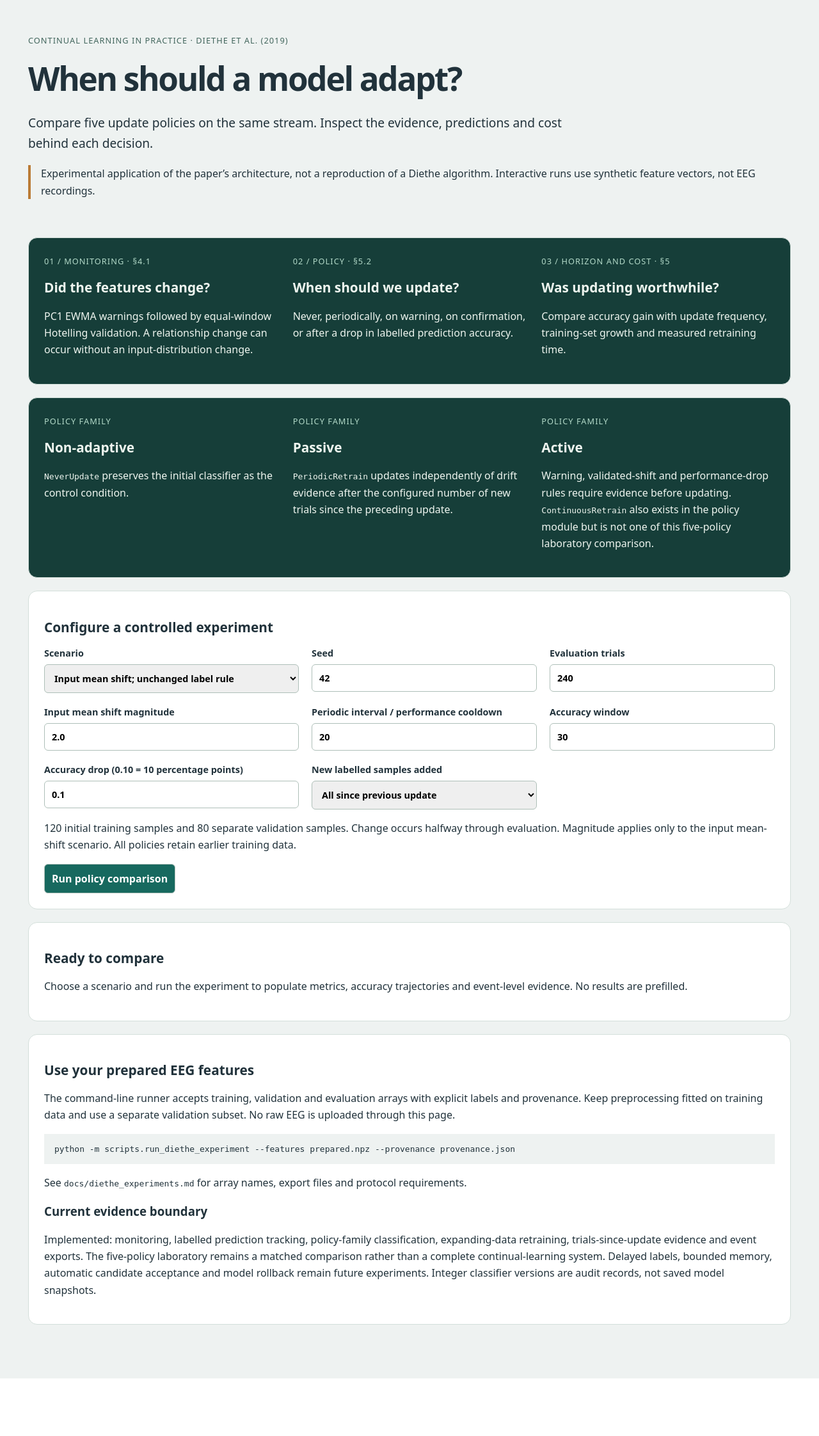
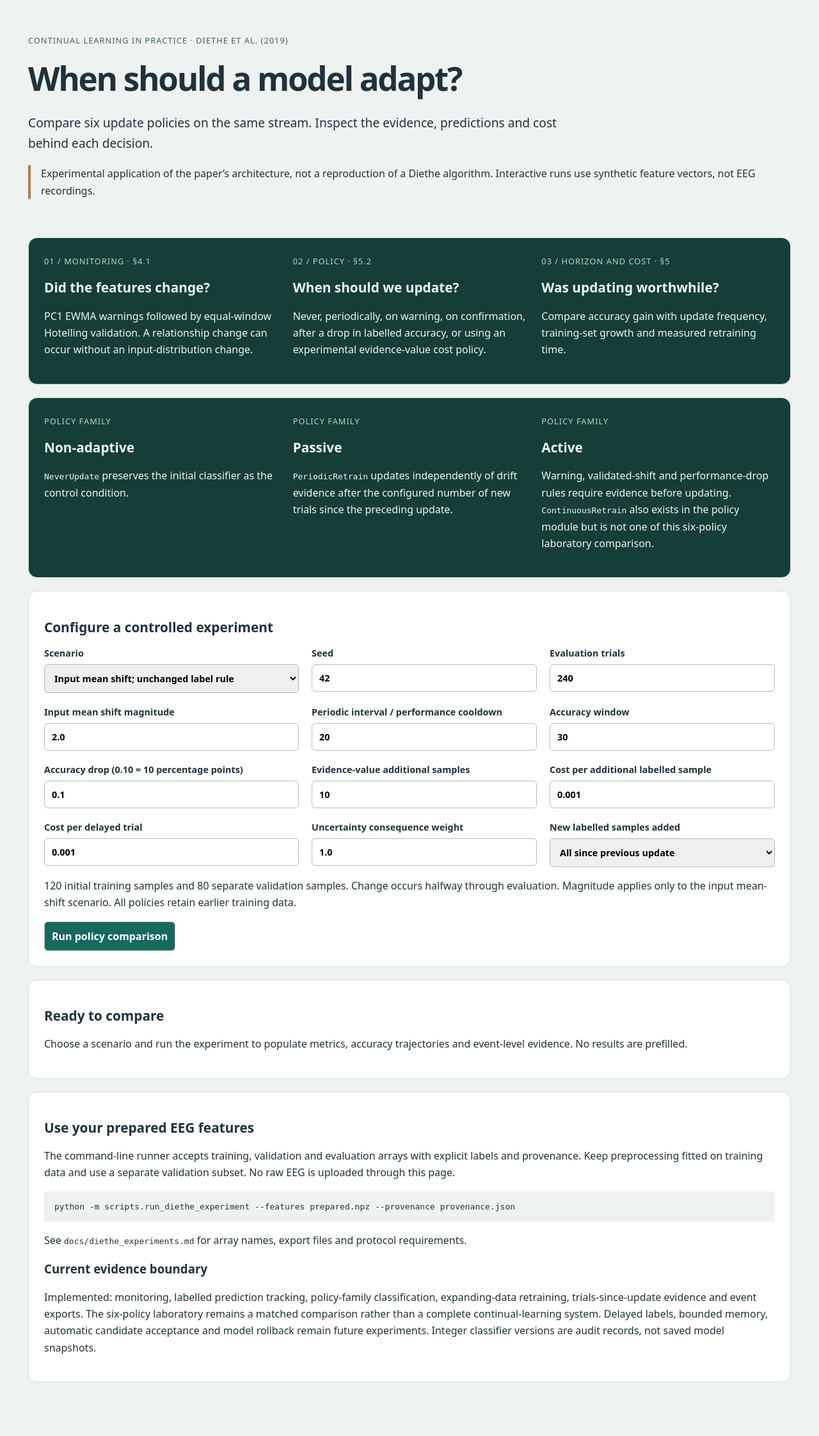
Before and after one commit to hlin863/ewma_covariate_shift_demo, a Flask app: page /results/diethe in a window 1280 px wide. Shown: the part 72-2316 px from the top of the page at 64% size. Before the commit the page ends 2226 px from the top, so only its background shows below. Run offline with Flask 3, Linux system fonts and the light colour scheme.

Commit message:
feat: expose evidence-value experimental policy settings and decisions

```diff
--- a/templates/diethe.html
+++ b/templates/diethe.html
@@ -6,10 +6,10 @@
 <body><main>
 <nav><a href="{{ url_for('home') }}">← Research hub</a><a href="{{ url_for('results_catalog') }}">All results</a><a href="{{ url_for('complementary_results') }}">Complementary monitoring</a>{% include '_research_navigation.html' %}</nav>
 <header><p class="eyebrow">Continual Learning in Practice · Diethe et al. (2019)</p>
-<h1>When should a model adapt?</h1><p class="lead">Compare five update policies on the same stream. Inspect the evidence, predictions and cost behind each decision.</p>
+<h1>When should a model adapt?</h1><p class="lead">Compare six update policies on the same stream. Inspect the evidence, predictions and cost behind each decision.</p>
 <p class="boundary">Experimental application of the paper’s architecture, not a reproduction of a Diethe algorithm. Interactive runs use synthetic feature vectors, not EEG recordings.</p></header>
-<section class="questions"><article><span>01 / Monitoring · §4.1</span><h2>Did the features change?</h2><p>PC1 EWMA warnings followed by equal-window Hotelling validation. A relationship change can occur without an input-distribution change.</p></article><article><span>02 / Policy · §5.2</span><h2>When should we update?</h2><p>Never, periodically, on warning, on confirmation, or after a drop in labelled prediction accuracy.</p></article><article><span>03 / Horizon and cost · §5</span><h2>Was updating worthwhile?</h2><p>Compare accuracy gain with update frequency, training-set growth and measured retraining time.</p></article></section>
-<section class="questions"><article><span>Policy family</span><h2>Non-adaptive</h2><p><code>NeverUpdate</code> preserves the initial classifier as the control condition.</p></article><article><span>Policy family</span><h2>Passive</h2><p><code>PeriodicRetrain</code> updates independently of drift evidence after the configured number of new trials since the preceding update.</p></article><article><span>Policy family</span><h2>Active</h2><p>Warning, validated-shift and performance-drop rules require evidence before updating. <code>ContinuousRetrain</code> also exists in the policy module but is not one of this five-policy laboratory comparison.</p></article></section>
+<section class="questions"><article><span>01 / Monitoring · §4.1</span><h2>Did the features change?</h2><p>PC1 EWMA warnings followed by equal-window Hotelling validation. A relationship change can occur without an input-distribution change.</p></article><article><span>02 / Policy · §5.2</span><h2>When should we update?</h2><p>Never, periodically, on warning, on confirmation, after a drop in labelled accuracy, or using an experimental evidence-value cost policy.</p></article><article><span>03 / Horizon and cost · §5</span><h2>Was updating worthwhile?</h2><p>Compare accuracy gain with update frequency, training-set growth and measured retraining time.</p></article></section>
+<section class="questions"><article><span>Policy family</span><h2>Non-adaptive</h2><p><code>NeverUpdate</code> preserves the initial classifier as the control condition.</p></article><article><span>Policy family</span><h2>Passive</h2><p><code>PeriodicRetrain</code> updates independently of drift evidence after the configured number of new trials since the preceding update.</p></article><article><span>Policy family</span><h2>Active</h2><p>Warning, validated-shift and performance-drop rules require evidence before updating. <code>ContinuousRetrain</code> also exists in the policy module but is not one of this six-policy laboratory comparison.</p></article></section>
 <section><h2>Configure a controlled experiment</h2>
 {% if error %}<p role="alert" class="error">{{ error }}</p>{% endif %}
 <form method="post"><div class="controls">
@@ -20,6 +20,10 @@
 <label>Periodic interval / performance cooldown<input name="interval" type="number" min="5" max="100" value="{{ values.interval }}" required></label>
 <label>Accuracy window<input name="performance_window" type="number" min="5" max="100" value="{{ values.performance_window }}" required></label>
 <label>Accuracy drop (0.10 = 10 percentage points)<input name="accuracy_drop" type="number" min="0.01" max="1" step="0.01" value="{{ values.accuracy_drop }}" required></label>
+<label>Evidence-value additional samples<input name="evidence_samples" type="number" min="1" max="500" value="{{ values.evidence_samples }}" required></label>
+<label>Cost per additional labelled sample<input name="evidence_sample_cost" type="number" min="0" step="0.0001" value="{{ values.evidence_sample_cost }}" required></label>
+<label>Cost per delayed trial<input name="evidence_delay_cost" type="number" min="0" step="0.0001" value="{{ values.evidence_delay_cost }}" required></label>
+<label>Uncertainty consequence weight<input name="evidence_consequence_weight" type="number" min="0" step="0.1" value="{{ values.evidence_consequence_weight }}" required></label>
 <label>New labelled samples added<select name="update_scope">{% for key,label in [('since_last_update','All since previous update'),('current_trial','Current trial only')] %}<option value="{{ key }}" {% if values.update_scope == key %}selected{% endif %}>{{ label }}</option>{% endfor %}</select></label>
 </div><p>120 initial training samples and 80 separate validation samples. Change occurs halfway through evaluation. Magnitude applies only to the input mean-shift scenario. All policies retain earlier training data.</p><button type="submit">Run policy comparison</button></form></section>
 {% if result %}
@@ -32,11 +36,16 @@
 <label>Inspect policy<select id="policy">{% for name in result.runs %}<option value="{{ name }}">{{ name.replace('_',' ') }}</option>{% endfor %}</select></label>
 <svg id="accuracy-chart" viewBox="0 0 960 260" role="img" aria-label="Rolling prediction accuracy; orange marks show retraining events"></svg><p>Blue: rolling accuracy. Orange ticks: updates after prediction. Dashed line: synthetic intervention, when present. Initial trials have no full-window accuracy.</p>
 <div class="table-wrap"><table><caption>Update events for selected policy</caption><thead><tr><th>Trial</th><th>Time</th><th>Trials since previous update</th><th>Added samples</th><th>Training size after</th><th>Version</th><th>Retrain ms</th></tr></thead><tbody id="event-rows"></tbody></table></div></section>
+<section><h2>Evidence-value decisions</h2>
+<p>This experimental heuristic values the estimated reduction in rolling accuracy standard error if more labelled samples arrive, and subtracts sample-acquisition and delay costs. All costs are accuracy-equivalent units, not pounds or actual welfare. It is <strong>not</strong> an implementation of the 2026 paper's minimax-regret A-value. Evaluation labels are revealed immediately after each prediction. A choice to collect more evidence waits for subsequent normal streaming trials; it does not procure samples or block model predictions.</p>
+{% set decisions = result.runs.evidence_value.evidence_decisions %}
+<p>Update now: {{ decisions|selectattr('action','equalto','update_now')|list|length }} · Collect more evidence: {{ decisions|selectattr('action','equalto','collect_more_evidence')|list|length }} · No update: {{ decisions|selectattr('action','equalto','no_update')|list|length }}.</p>
+<div class="table-wrap"><table><caption>Recent evidence-value decisions (last 30 trials)</caption><thead><tr><th>Trial</th><th>Action</th><th>Accuracy deficit</th><th>Precision value</th><th>Sample cost</th><th>Delay cost</th><th>Net value</th></tr></thead><tbody>{% for row in decisions[-30:] %}<tr><td>{{ row.trial_index }}</td><td>{{ row.action.replace('_',' ') }}</td><td>{{ '%.4f'|format(row.performance_deficit) if row.performance_deficit is not none else 'Pending' }}</td><td>{{ '%.5f'|format(row.precision_value) }}</td><td>{{ '%.5f'|format(row.collection_cost) }}</td><td>{{ '%.5f'|format(row.delay_cost) }}</td><td>{{ '%+.5f'|format(row.net_collection_value) }}</td></tr>{% endfor %}</tbody></table></div></section>
 <section><h2>Feature-change evidence</h2><p>Stage I generated {{ result.warnings|selectattr('stage_1_alarm')|list|length }} warnings. Stage II uses H=20, α=0.05 and up to three retained components. Confirmation tests equal means in that representation; zero confirmations do not establish stationarity.</p>
 <ul>{% for status,count in result.validation_status_counts.items() %}<li>{{ status }}: {{ count }}</li>{% else %}<li>No warnings to validate.</li>{% endfor %}</ul>
 <div class="table-wrap"><table><caption>All Stage-II decisions</caption><thead><tr><th>Warning time</th><th>Decision time</th><th>Reference window</th><th>Current window</th><th>p-value</th><th>Status</th></tr></thead><tbody>{% for row in result.validations %}<tr><td>{{ row.alarm_time }}</td><td>{{ row.validation_time if row.validation_time is not none else 'Unavailable' }}</td><td>{{ row.reference_start_time }} – {{ row.reference_end_time }}</td><td>{{ row.current_start_time }} – {{ row.current_end_time }}</td><td>{{ '%.5g'|format(row.p_value) if row.p_value is not none else 'Not tested' }}</td><td>{{ row.status }}</td></tr>{% else %}<tr><td colspan="6">No candidate warnings in this run.</td></tr>{% endfor %}</tbody></table></div>
 <p>After-window validation is delayed. Repeated tests are not a stream-wide false-alarm guarantee. An input mean shift may also change class proportions while retaining the same label rule.</p></section>
 <script id="experiment-data" type="application/json">{{ result|tojson }}</script><script src="{{ url_for('static',filename='diethe.js') }}" defer></script>
 {% else %}<section><h2>Ready to compare</h2><p>Choose a scenario and run the experiment to populate metrics, accuracy trajectories and event-level evidence. No results are prefilled.</p></section>{% endif %}
-<section><h2>Use your prepared EEG features</h2><p>The command-line runner accepts training, validation and evaluation arrays with explicit labels and provenance. Keep preprocessing fitted on training data and use a separate validation subset. No raw EEG is uploaded through this page.</p><pre>python -m scripts.run_diethe_experiment --features prepared.npz --provenance provenance.json</pre><p>See <code>docs/diethe_experiments.md</code> for array names, export files and protocol requirements.</p><h3>Current evidence boundary</h3><p>Implemented: monitoring, labelled prediction tracking, policy-family classification, expanding-data retraining, trials-since-update evidence and event exports. The five-policy laboratory remains a matched comparison rather than a complete continual-learning system. Delayed labels, bounded memory, automatic candidate acceptance and model rollback remain future experiments. Integer classifier versions are audit records, not saved model snapshots.</p></section>
+<section><h2>Use your prepared EEG features</h2><p>The command-line runner accepts training, validation and evaluation arrays with explicit labels and provenance. Keep preprocessing fitted on training data and use a separate validation subset. No raw EEG is uploaded through this page.</p><pre>python -m scripts.run_diethe_experiment --features prepared.npz --provenance provenance.json</pre><p>See <code>docs/diethe_experiments.md</code> for array names, export files and protocol requirements.</p><h3>Current evidence boundary</h3><p>Implemented: monitoring, labelled prediction tracking, policy-family classification, expanding-data retraining, trials-since-update evidence and event exports. The six-policy laboratory remains a matched comparison rather than a complete continual-learning system. Delayed labels, bounded memory, automatic candidate acceptance and model rollback remain future experiments. Integer classifier versions are audit records, not saved model snapshots.</p></section>
 </main></body></html>
```
